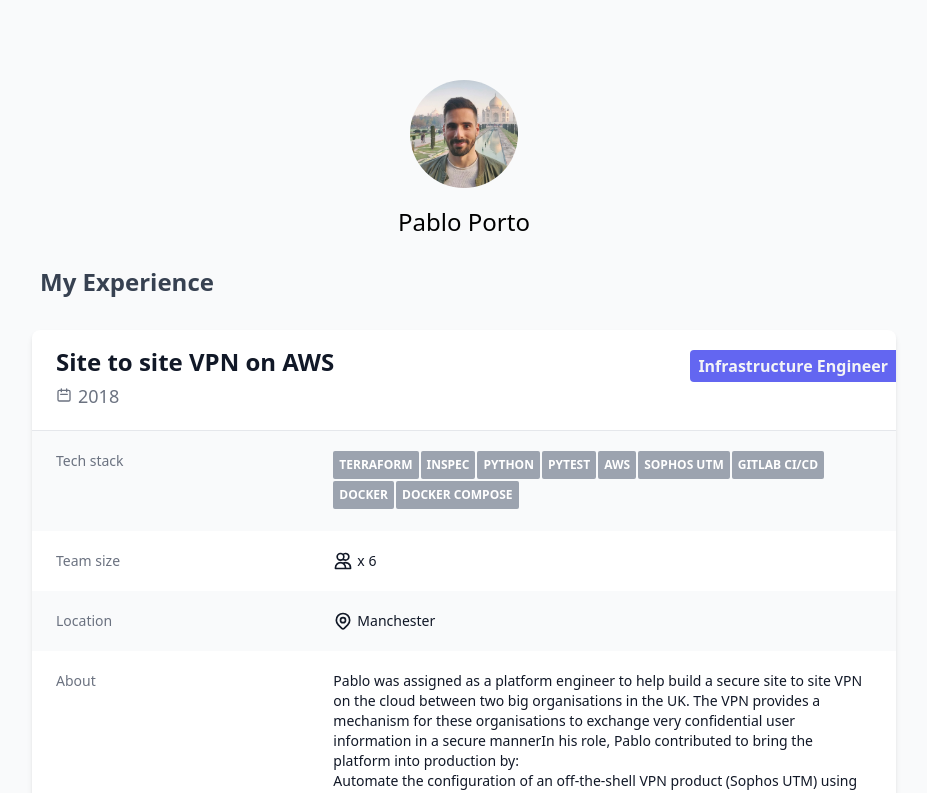
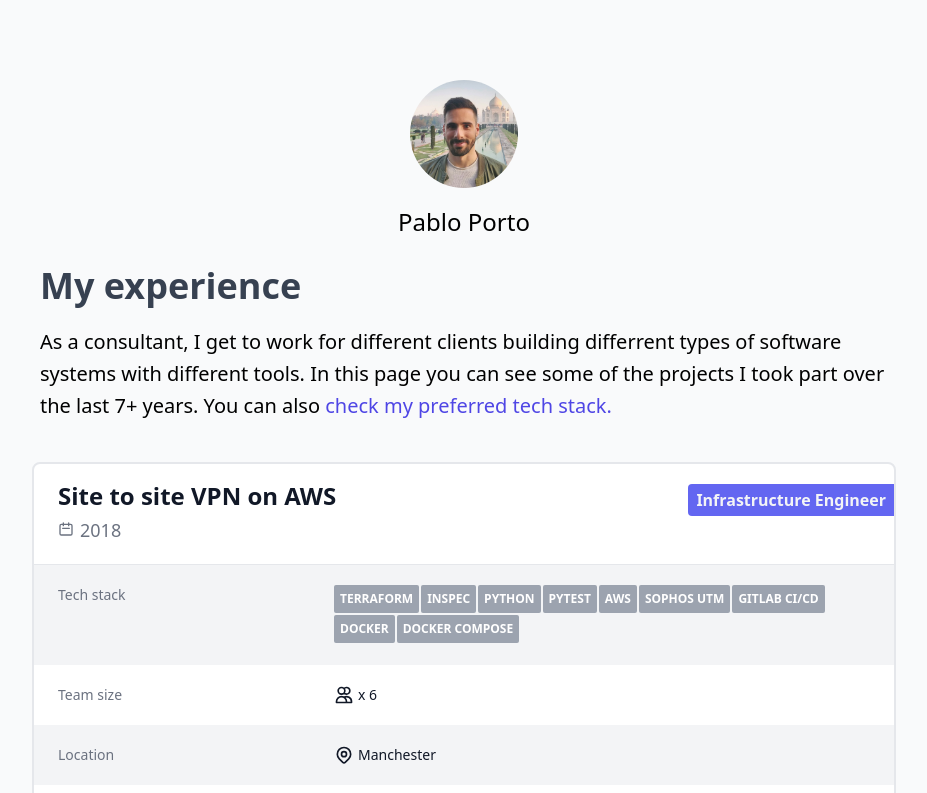
Before and after one commit to portovep/pabloporto.me, a Next.js app: page /working in a window 1280 px wide. Shown: the top 793 px of the page, without its empty margins (176-1103 px from the left). Built offline with nearby package versions, Linux system fonts and the light colour scheme; what @tailwindcss/typography would draw is missing.

Commit message:
Consolidate styles across pages
Link My Stack page in Working page

```diff
--- a/components/PostSummary/PostSummary.tsx
+++ b/components/PostSummary/PostSummary.tsx
@@ -35,8 +35,8 @@ const postLink = (postData: PostData) =>
 export default function PostSummary(props: PostSummaryProps): JSX.Element {
     const { date, type, title } = props.postData;
     return (
-        <div className="mt-6">
-            <div className="max-w-4xl pl-10 py-6 bg-white rounded-lg shadow-md">
+        <div className="mt-6 border-2 border-gray-200 bg-white rounded-lg hover:bg-white hover:shadow-lg">
+            <div className="max-w-4xl pl-10 py-6">
                 <div className="flex justify-between items-center">
                     <span className="font-light text-lg text-gray-600">
                         <Date dateString={date} />
--- a/components/ProjectSummary/ProjectSummary.tsx
+++ b/components/ProjectSummary/ProjectSummary.tsx
@@ -8,7 +8,7 @@ type ProjectSummaryProps = {
 export default function ProjectSummary(props: ProjectSummaryProps): JSX.Element {
     const { name, date, role, location, technologies, teamSize, description } = props.project;
     return (
-        <div className="bg-white rounded-lg shadow-md overflow-hidden">
+        <div className="overflow-hidden border-2 border-gray-200 bg-white rounded-lg hover:bg-white hover:shadow-lg">
             <div className="pl-4 sm:pl-6 flex justify-between items-start">
                 <div className="my-5">
                     <h3 className="text-2xl leading-6 font-semibold text-gray-900">{name}</h3>
@@ -35,7 +35,7 @@ export default function ProjectSummary(props: ProjectSummaryProps): JSX.Element
             </div>
             <div className="border-t border-gray-200">
                 <dl>
-                    <div className="bg-gray-50 px-4 py-5 sm:grid sm:grid-cols-3 sm:gap-4 sm:px-6">
+                    <div className="bg-gray-100 px-4 py-5 sm:grid sm:grid-cols-3 sm:gap-4 sm:px-6">
                         <dt className="text-sm font-medium text-gray-500">Tech stack</dt>
                         <dd className="mt-2  text-sm text-gray-900 sm:mt-0 sm:col-span-2">
                             {technologies.map((technology) => (
@@ -66,7 +66,7 @@ export default function ProjectSummary(props: ProjectSummaryProps): JSX.Element
                             x {teamSize}
                         </dd>
                     </div>
-                    <div className="bg-gray-50 px-4 py-5 sm:grid sm:grid-cols-3 sm:gap-4 sm:px-6">
+                    <div className="bg-gray-100 px-4 py-5 sm:grid sm:grid-cols-3 sm:gap-4 sm:px-6">
                         <dt className="text-sm font-medium text-gray-500">Location</dt>
                         <dd className="mt-1 text-sm text-gray-900 sm:mt-0 sm:col-span-2">
                             <svg
--- a/pages/posts/index.tsx
+++ b/pages/posts/index.tsx
@@ -15,9 +15,13 @@ export default function Blog({ allPostsData }: BlogProps): JSX.Element {
                 <title>{`${siteTitle} - Blog`}</title>
             </Head>
 
-            <section className="text-xl leading-6">
-                <h1 className="ml-2 text-xl font-bold text-gray-700 md:text-2xl">Posts</h1>
-                <ul className="mt-5">
+            <section className="mt-8 text-xl leading-6">
+                <h1 className="ml-2 text-4xl font-bold text-gray-700 md:text-4xl">My blog</h1>
+                <p className="ml-2 mt-5 text-lg sm:text-xl sm:leading-10 space-y-6 max-w-3xl">
+                    A collection of articles and papers I wrote about software engineering over the
+                    years.
+                </p>
+                <ul className="mt-8">
                     {allPostsData.map((postData) => (
                         <li key={postData.id}>
                             <PostSummary postData={postData} />
--- a/pages/stack/index.tsx
+++ b/pages/stack/index.tsx
@@ -12,9 +12,9 @@ export default function Stacks(): JSX.Element {
                 <h1 className="ml-2 text-4xl sm:text-5xl lg:text-6xl font-bold text-gray-700 md:text-4xl">
                     My Stack
                 </h1>
-                <p className="ml-2 mt-5 text-lg sm:text-xl sm:leading-10 space-y-6 max-w-3xl">
-                    Some of the tools in my professional toolbox. Over the years, these have become
-                    my sensible defaults to build high quality software.
+                <p className="ml-2 mt-5 text-lg sm:text-xl sm:leading-8 space-y-6 max-w-3xl">
+                    Some of the tools in my professional toolbox over the years. They have become my
+                    sensible defaults to build different types of software products.
                 </p>
                 <ul className="mt-4 flex flex-col max-w-3xl">
                     <StackItem
--- a/pages/working/index.tsx
+++ b/pages/working/index.tsx
@@ -1,5 +1,6 @@
 import { GetStaticProps } from 'next';
 import Head from 'next/head';
+import Link from 'next/link';
 import Layout, { siteTitle } from '../../components/Layout/Layout';
 import ProjectSummary from '../../components/ProjectSummary/ProjectSummary';
 import { getSortedPojectData, Project } from '../../lib/projects';
@@ -16,8 +17,20 @@ export default function Working({ allProjectData }: WorkingProps): JSX.Element {
             </Head>
 
             <section className="mt-8 text-xl leading-6">
-                <h1 className="ml-2 text-xl font-bold text-gray-700 md:text-2xl">My Experience</h1>
-                <ul className="mt-8">
+                <h1 className="ml-2 text-4xl font-bold text-gray-700 md:text-4xl">My experience</h1>
+                <p className="ml-2 mt-5 text-lg sm:text-xl sm:leading-8 space-y-6 max-w-4xl">
+                    As a consultant, I get to work for different clients building differrent types
+                    of software systems with different tools. In this page you can see some of the
+                    projects I took part over the last 7+ years. You can also
+                    <Link href="/stack">
+                        <a
+                            className="text-indigo-600 hover:text-indigo-800 font-medium"
+                            rel="noopener noreferrer">
+                            &nbsp;check my preferred tech stack.
+                        </a>
+                    </Link>
+                </p>
+                <ul className="mt-10">
                     {allProjectData.map((project) => (
                         <li className="mb-10" key={project.id}>
                             <ProjectSummary project={project} />
```
